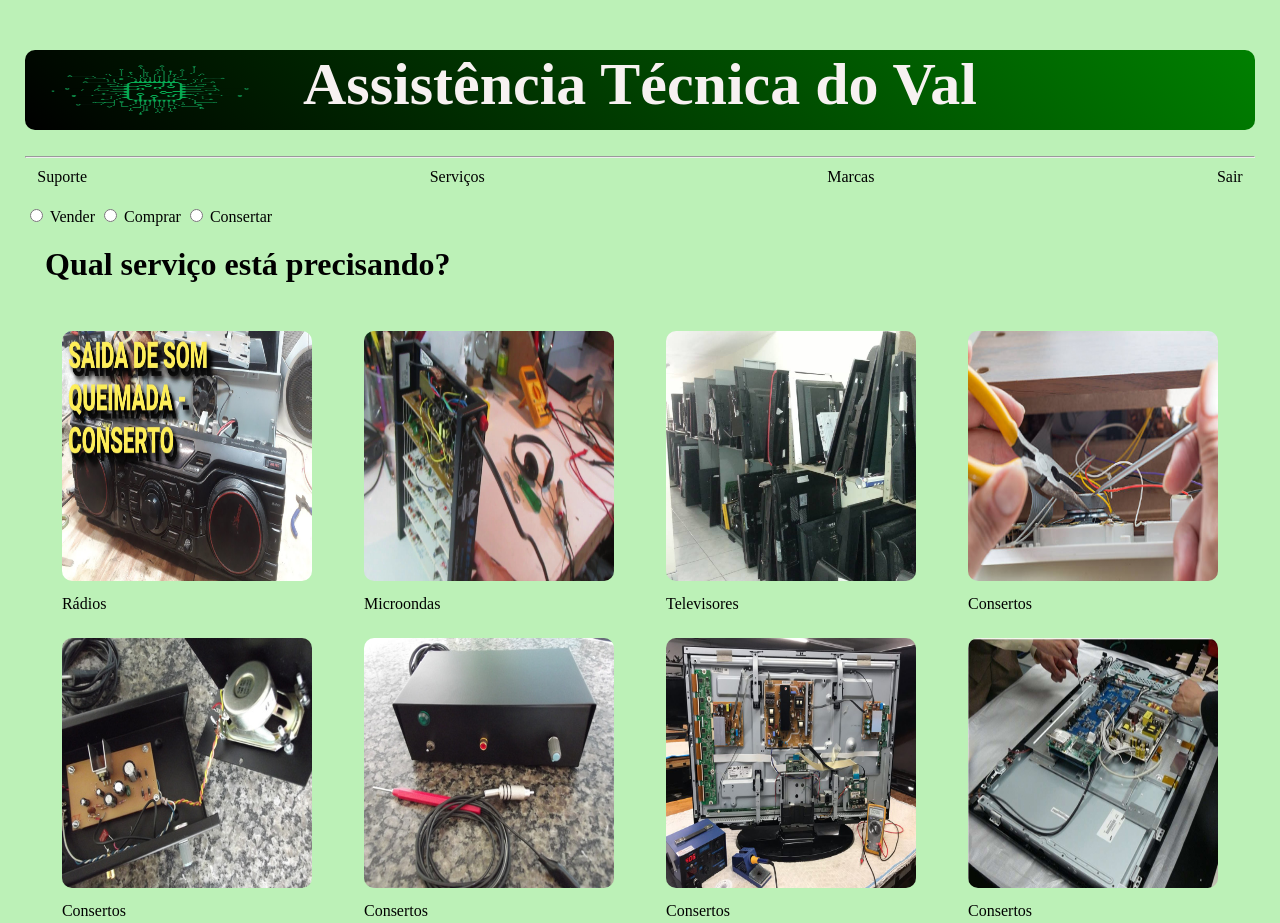
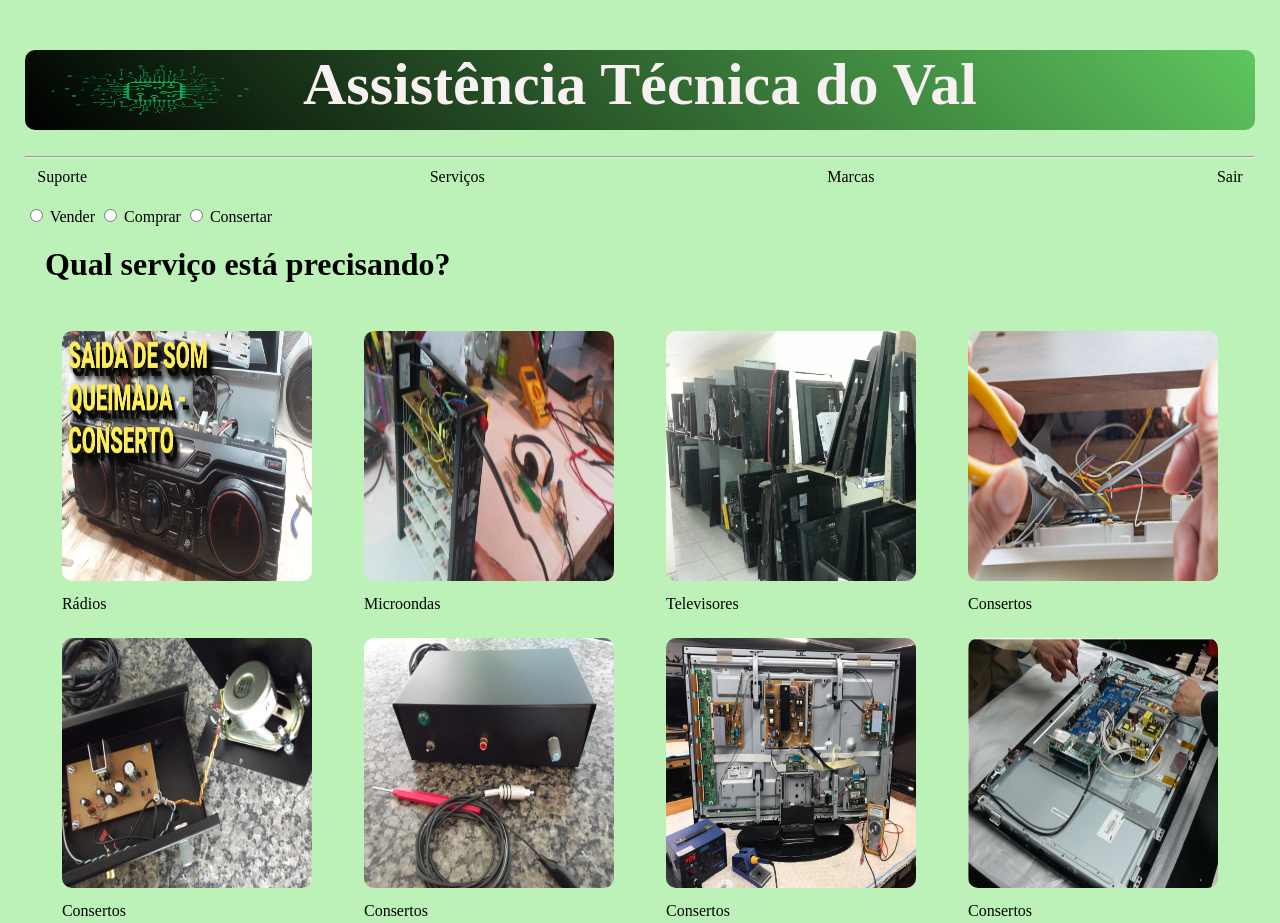
Before and after one commit to Oseias22/Eletronica-do-Val, a plain HTML site: page index.html in a window 1280 px wide. Shown: the top 923 px of the page. Drawn offline with Linux system fonts and the light colour scheme.

Commit message:
:pushpin:

```diff
--- a/style.css
+++ b/style.css
@@ -17,10 +17,10 @@ header {
     font-size: 40px;
     text-align: center;
     border-radius: 10px;
-    background-image: linear-gradient(45deg, black, green);
+    background-image: linear-gradient(45deg, black, rgb(94, 199, 94));
 }
 header:hover{
-    box-shadow: 4px 8px 8px 10px rgb(12, 2, 158);
+    box-shadow: 4px 8px 8px 10px rgb(99, 96, 96);
     transition: box-shadow 1s;
 }
 
```
